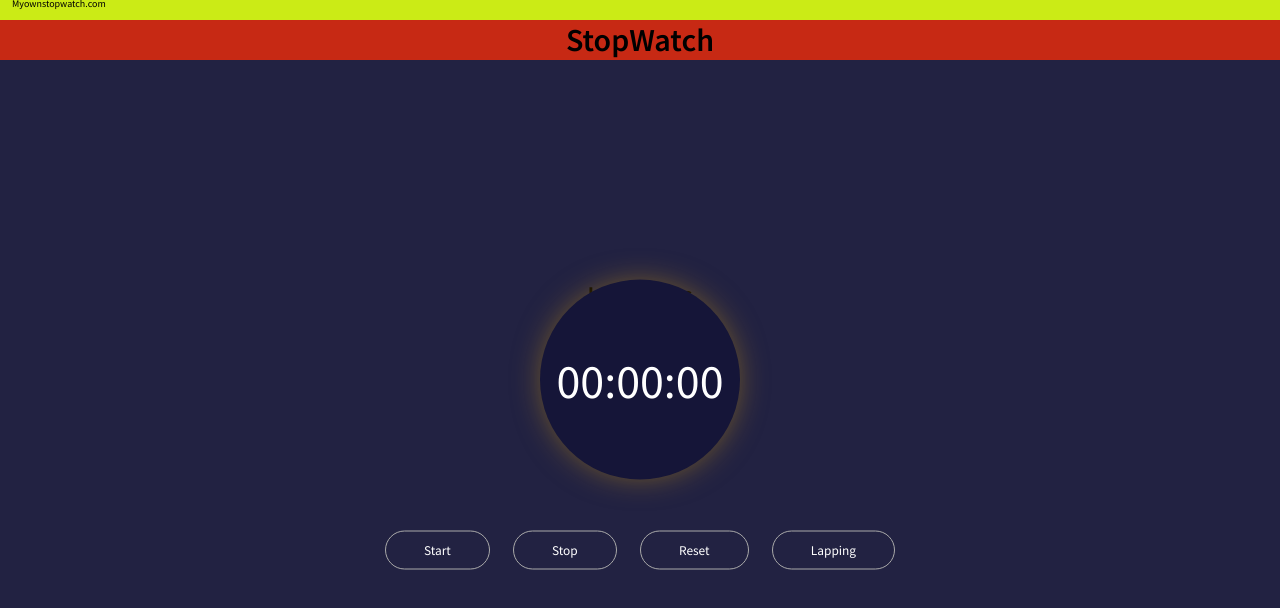
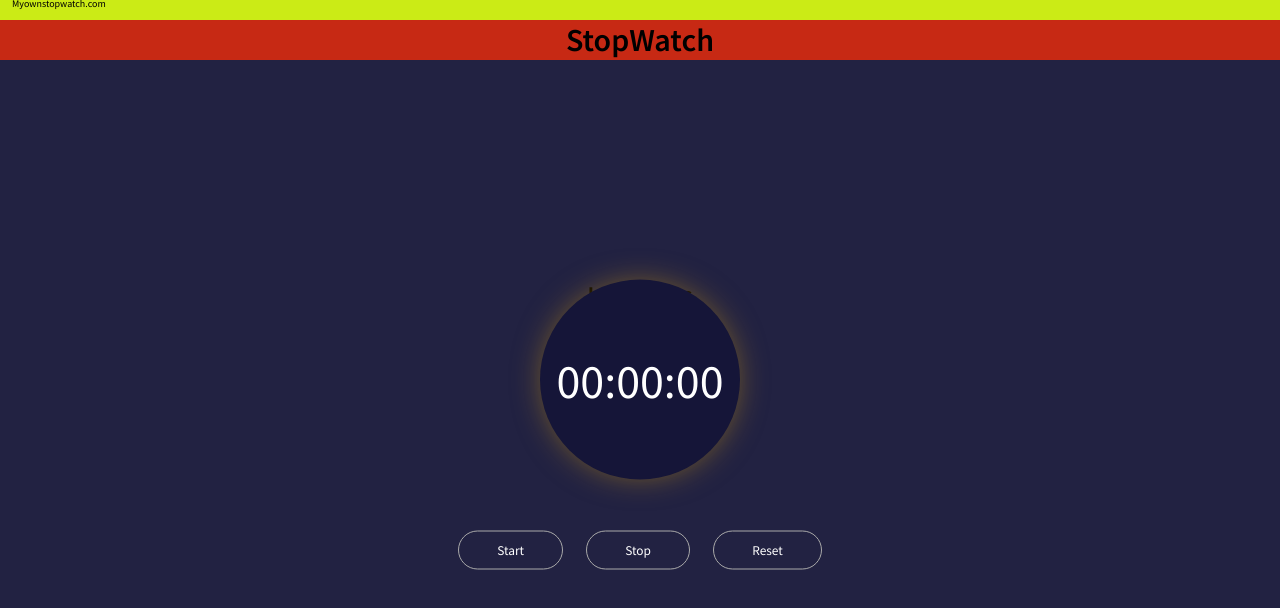
Before and after one commit to Tejasvi-singh789/WEB-STOPWATCH, a plain HTML site: page index.html in a window 1280 px wide. Drawn offline with Linux system fonts and the light colour scheme.

Commit message:
Update index.html

```diff
--- a/index.html
+++ b/index.html
@@ -22,7 +22,7 @@
             <button class="btn-start">Start</button>
             <button class="btn-stop">Stop</button>
             <button class="btn-reset">Reset</button>
-              <button class="btn-lapping">Lapping</button>
+             <!-- <button class="btn-lapping">Lapping</button>-->
         </div>
          <h2>Lap Times</h2>
         <ul id="lapList"></ul>
```
